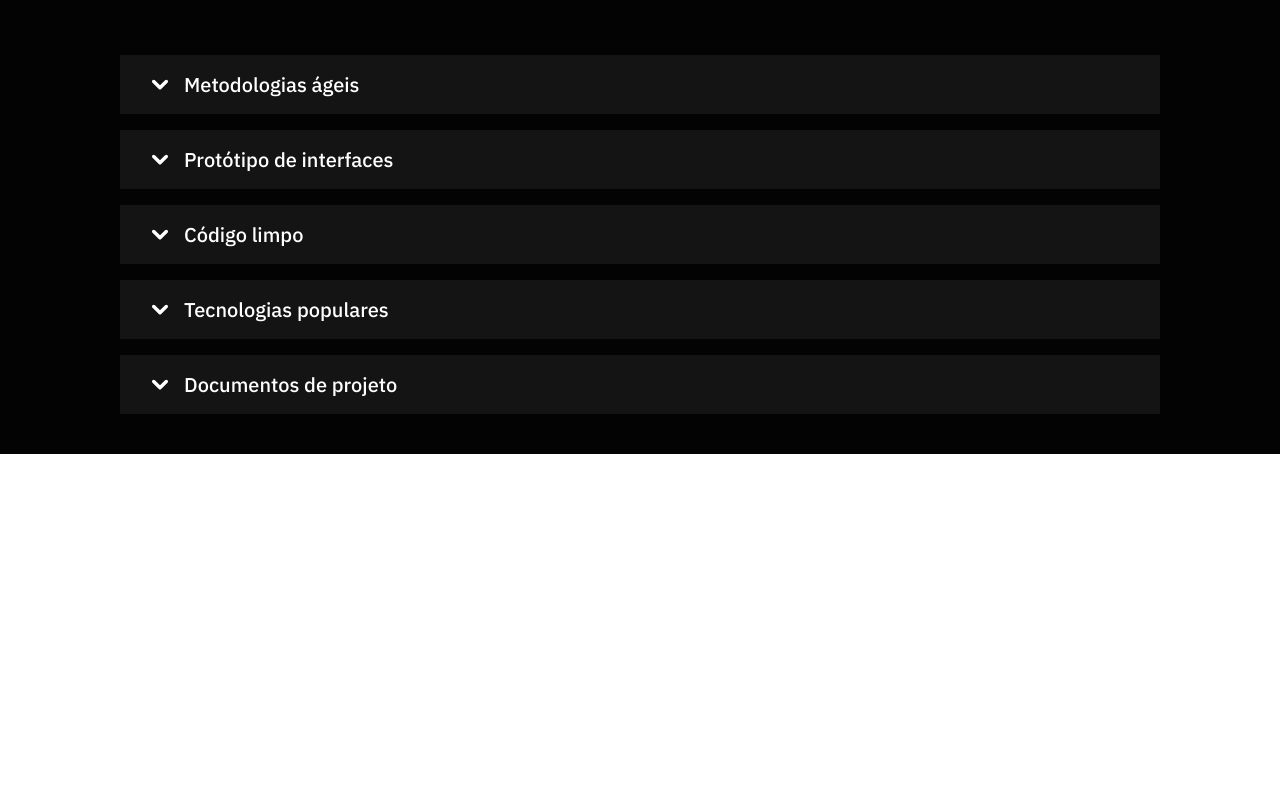
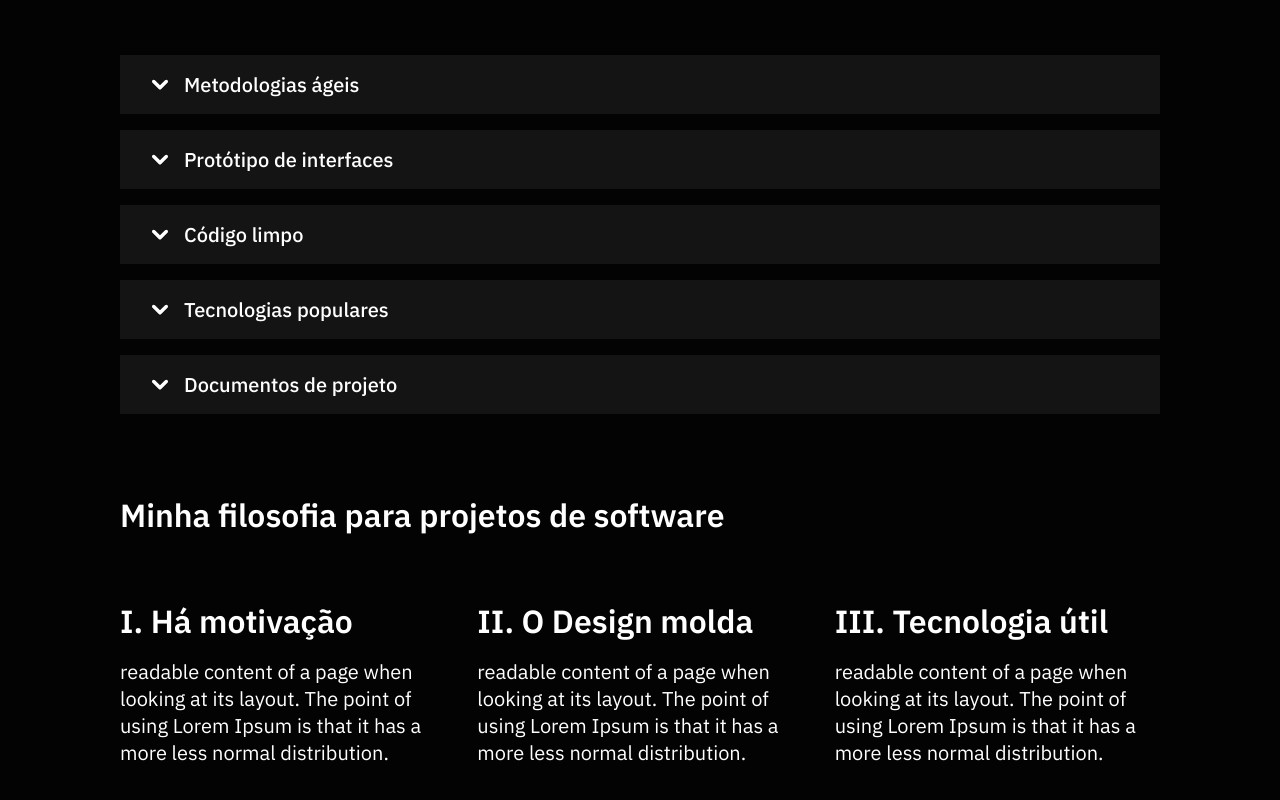
Before and after one commit to ryanizac/portfolio, a Next.js app: page / in a window 1280 px wide. Shown: the part 2251-3051 px from the top of the page. Before the commit the page ends 2705 px from the top, so only its background shows below. Built offline with nearby package versions, Linux system fonts and the light colour scheme.

Commit message:
feat: philosophy section

```diff
--- a/src/components/HomePage/index.tsx
+++ b/src/components/HomePage/index.tsx
@@ -11,6 +11,7 @@ import { SocialIcons } from "./components/SocialIcons";
 import { WhoIAmSection } from "./sections/WhoIAmSection";
 import { WhatIDo } from "./sections/WhatIDo";
 import { DifferentialsSection } from "./sections/DifferentialsSection";
+import { PhilosophySection } from "./sections/PhilosophySection";
 
 type HomePageProps = {};
 
@@ -41,6 +42,7 @@ export function HomePage(props: HomePageProps) {
         <WhoIAmSection />
         <WhatIDo />
         <DifferentialsSection />
+        <PhilosophySection />
       </Content>
     </Container>
   );
--- /dev/null
+++ b/src/components/HomePage/sections/PhilosophySection/index.tsx
@@ -0,0 +1,27 @@
+import { TextCard } from "@src/components/TextCard";
+import { Container, Content } from "./styles";
+import { H3 } from "@src/components/template/H";
+
+type PhilosophySectionProps = {};
+
+export function PhilosophySection(props: PhilosophySectionProps) {
+  return (
+    <Container>
+      <H3>Minha filosofia para projetos de software</H3>
+      <Content>
+        <TextCard title="I. Há motivação">
+          readable content of a page when looking at its layout. The point of
+          using Lorem Ipsum is that it has a more less normal distribution.
+        </TextCard>
+        <TextCard title="II. O Design molda">
+          readable content of a page when looking at its layout. The point of
+          using Lorem Ipsum is that it has a more less normal distribution.
+        </TextCard>
+        <TextCard title="III. Tecnologia útil">
+          readable content of a page when looking at its layout. The point of
+          using Lorem Ipsum is that it has a more less normal distribution.
+        </TextCard>
+      </Content>
+    </Container>
+  );
+}
--- /dev/null
+++ b/src/components/HomePage/sections/PhilosophySection/styles.ts
@@ -0,0 +1,13 @@
+import { Section } from "@src/components/template/Section";
+import styled from "styled-components";
+
+export const Container = styled(Section)`
+  min-height: auto;
+  row-gap: 64px;
+`;
+
+export const Content = styled.div`
+  display: flex;
+  width: 100%;
+  column-gap: 32px;
+`;
--- /dev/null
+++ b/src/components/TextCard/index.tsx
@@ -0,0 +1,15 @@
+import { Container, Content, Title } from "./styles";
+
+type TextCardProps = {
+  title: string;
+  children: string;
+};
+
+export function TextCard(props: TextCardProps) {
+  return (
+    <Container>
+      <Title>{props.title}</Title>
+      <Content>{props.children}</Content>
+    </Container>
+  );
+}
--- /dev/null
+++ b/src/components/TextCard/styles.ts
@@ -0,0 +1,13 @@
+import styled from "styled-components";
+import { H3 } from "../template/H";
+import { P } from "../template/P";
+
+export const Container = styled.article``;
+
+export const Title = styled(H3)`
+  margin-bottom: 16px;
+`;
+
+export const Content = styled(P)`
+  font-size: 20px;
+`;
```
